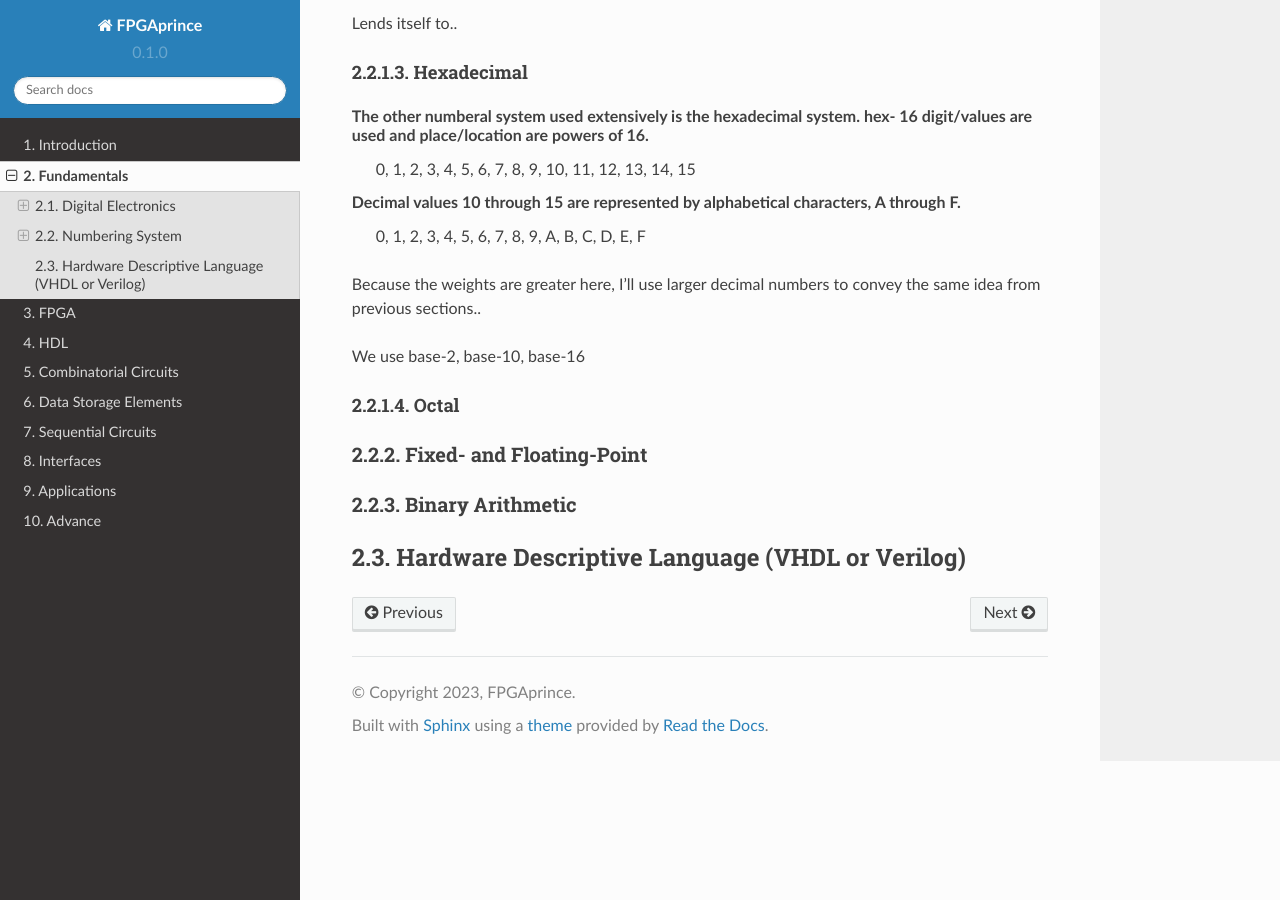
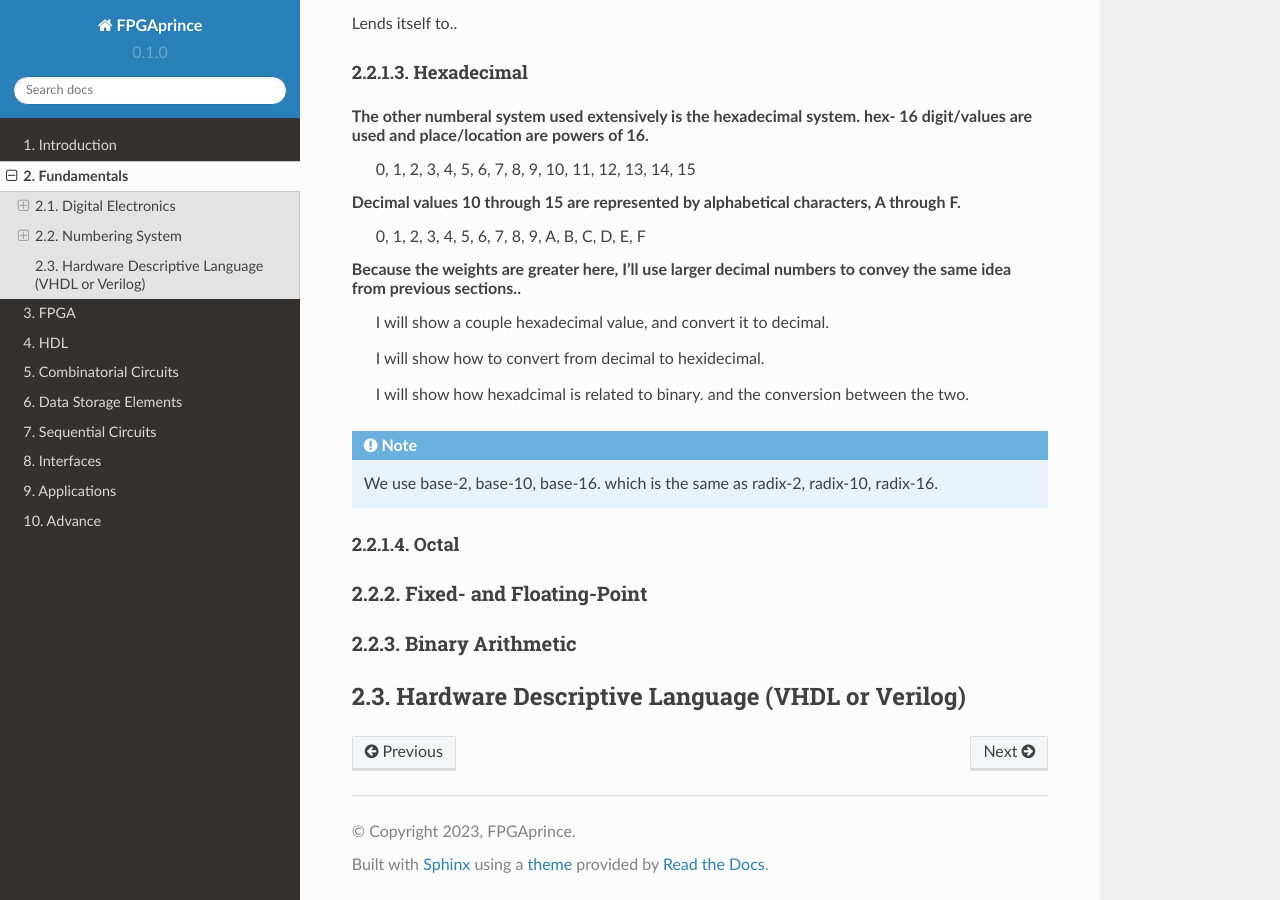
Before and after one commit to fpgaprince/rtd, a Sphinx documentation site: the page built from docs/source/fundamentals.rst, in a window 1280 px wide and 900 px high, scrolled down 5540 px. Built offline with Sphinx 7.4.7 and the Read the Docs theme 2.0.0, drawn with Linux system fonts in a browser that asks for light colours.

Commit message:
hex outline '

```diff
--- a/docs/source/fundamentals.rst
+++ b/docs/source/fundamentals.rst
@@ -271,11 +271,18 @@ Decimal values 10 through 15 are represented by alphabetical characters, A throu
         0, 1, 2, 3, 4, 5, 6, 7, 8, 9, A, B, C, D, E, F
 
 Because the weights are greater here, I'll use larger decimal numbers to convey the same idea from previous sections..
+    I will show a couple hexadecimal value, and convert it to decimal.
+
+    I will show how to convert from decimal to hexidecimal.
+
+    I will show how hexadcimal is related to binary. and the conversion between the two.
 
 
+.. note::
+
+    We use base-2, base-10, base-16. which is the same as radix-2, radix-10, radix-16.
 
 
-We use base-2, base-10, base-16
 
 Octal
 ^^^^^^^^^^^^^^
```
